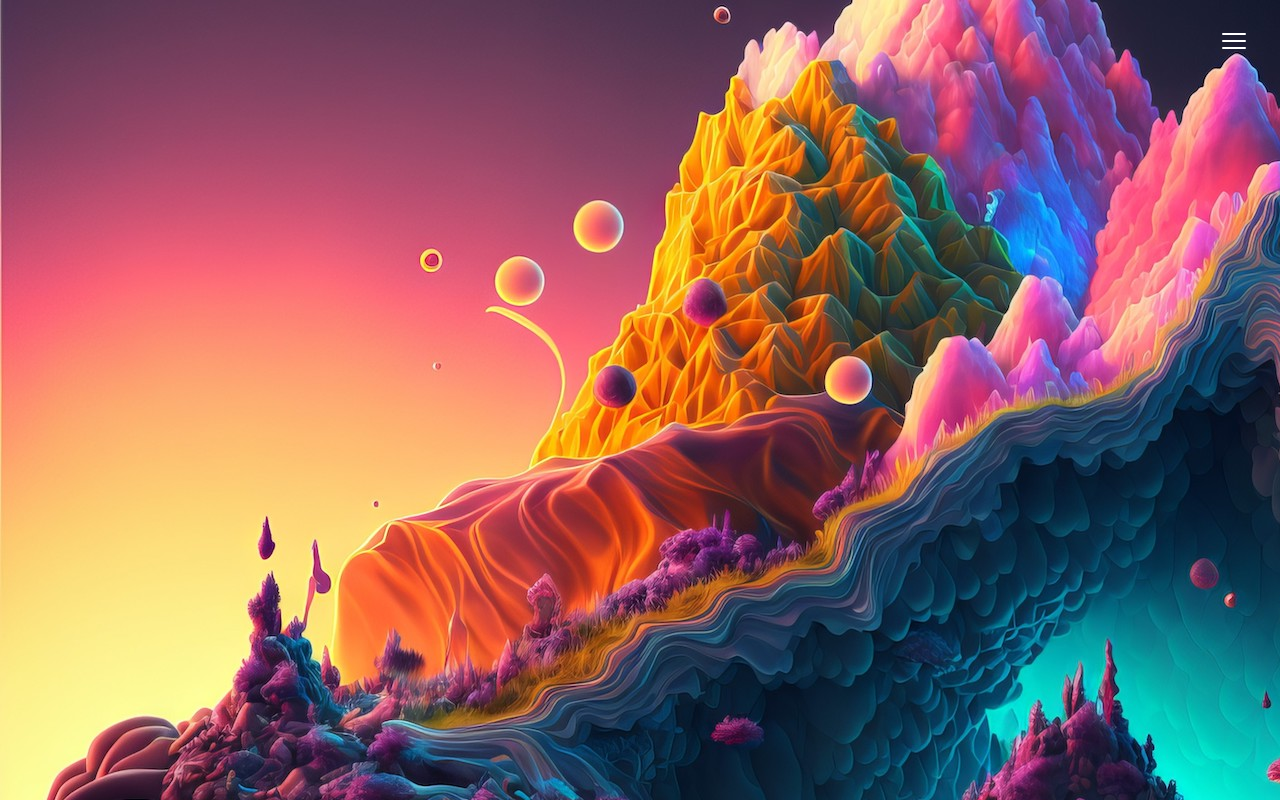
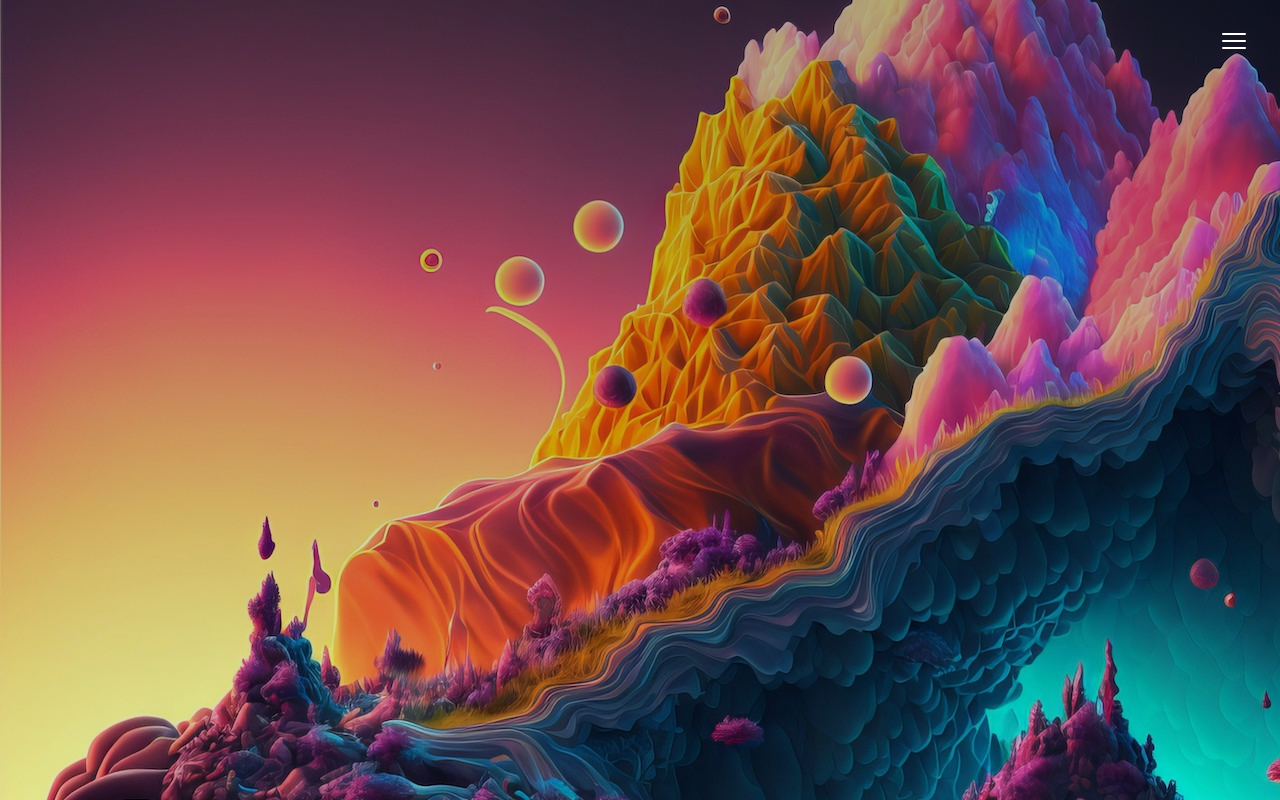
Before and after one commit to damiensedgwick/weva, a React (Vite) app: page / in a window 1280 px wide. Built offline with nearby package versions, Linux system fonts and the light colour scheme.

Commit message:
applied gradient to background image

```diff
--- a/src/App.module.css
+++ b/src/App.module.css
@@ -2,7 +2,8 @@
     position: relative;
     width: 100vw;
     height: 100vh;
-    background: url("/bg.jpeg");
+    /* background: linear-gradient(to bottom, rbga(0, 0, 0, 0.7), rgba(0, 0, 0, 0.2)), url("/bg.jpeg"); */
+    background: linear-gradient(to bottom, rgba(0, 0, 0, 0.3), rgba(0, 0, 0, 0.1)), url("/bg.jpeg");
 }
 
 .button {
```
